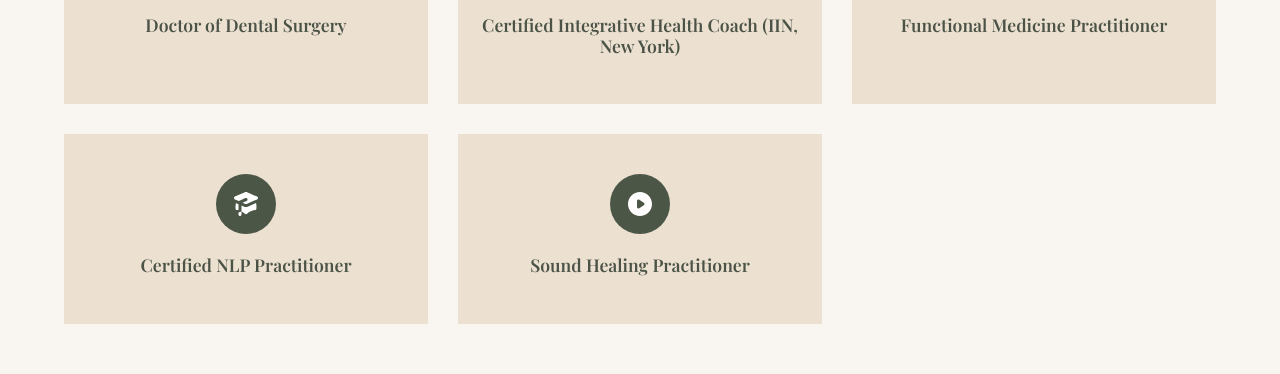
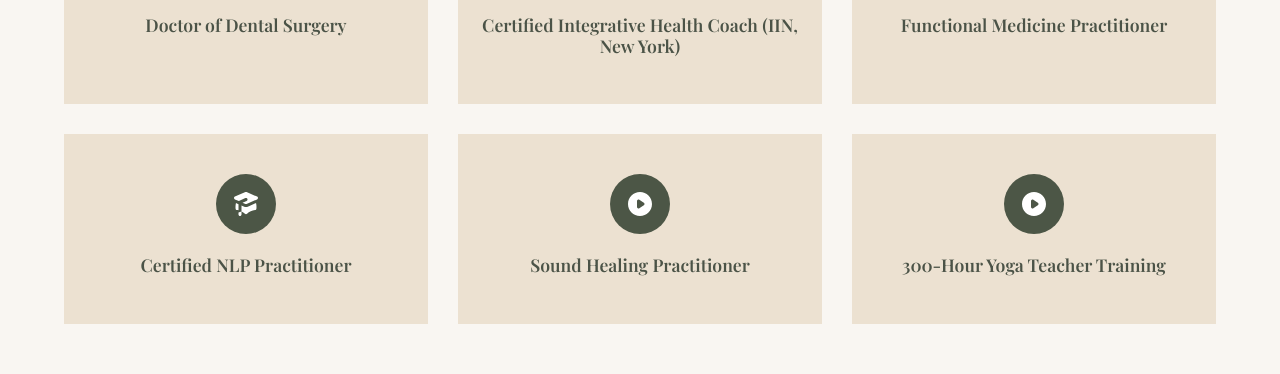
Before and after one commit to Creatorsblueprint/DrManissha, a React (Vite) app in the folder DrManissha-Project/: page / in a window 1280 px wide. Shown: the part 2120-2494 px from the top of the page. Built offline with nearby package versions, Linux system fonts and the light colour scheme; a web font is replaced by a local one.

Commit message:
Add new accredition

```diff
--- a/DrManissha-Project/src/About/About.jsx
+++ b/DrManissha-Project/src/About/About.jsx
@@ -153,6 +153,16 @@ const About = () => {
               />
               <h4 className={styles.cardTitle}>Sound Healing Practitioner</h4>
             </motion.div>
+            <motion.div className={styles.card} variants={fadeIn}>
+              <img
+                src="/Icons/acc-2.svg"
+                alt="Yoga Teacher Training"
+                className={styles.cardIcon}
+              />
+              <h4 className={styles.cardTitle}>
+                300-Hour Yoga Teacher Training
+              </h4>
+            </motion.div>
           </motion.div>
         </div>
       </section>
```
